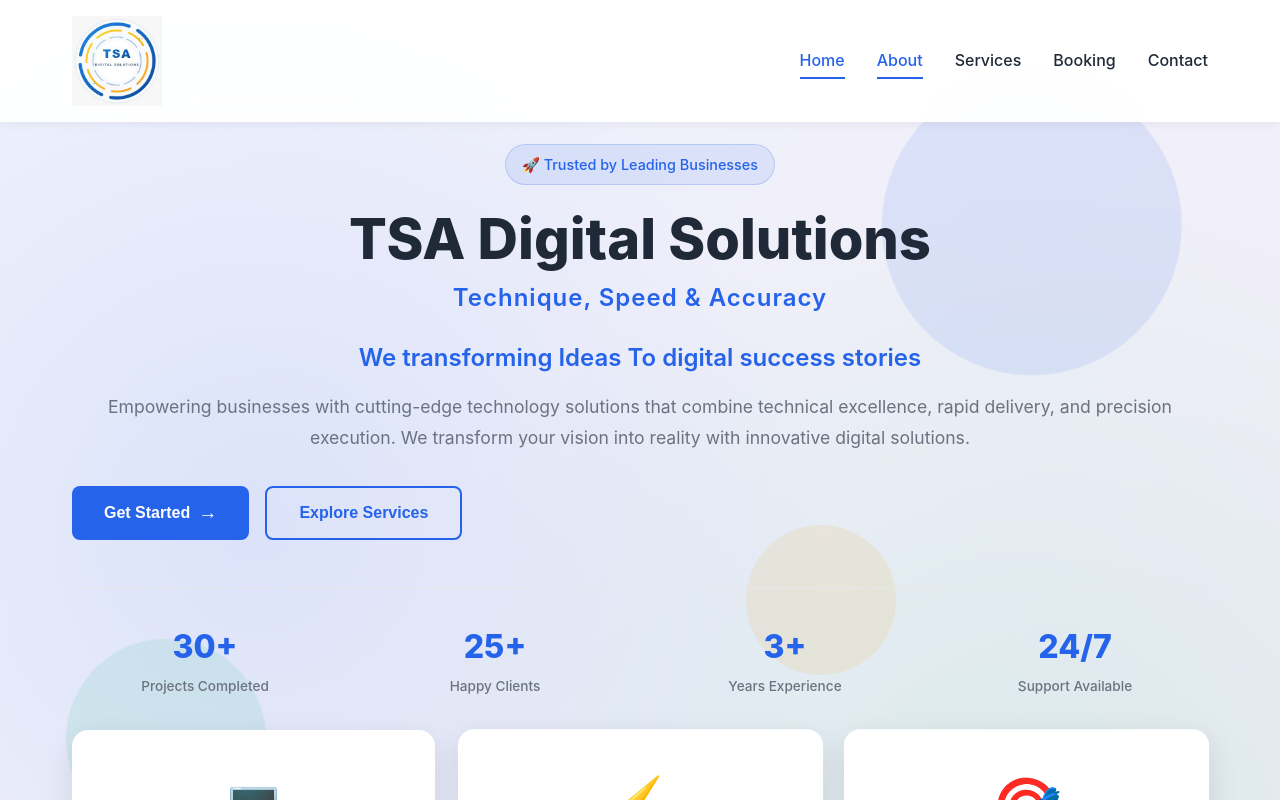
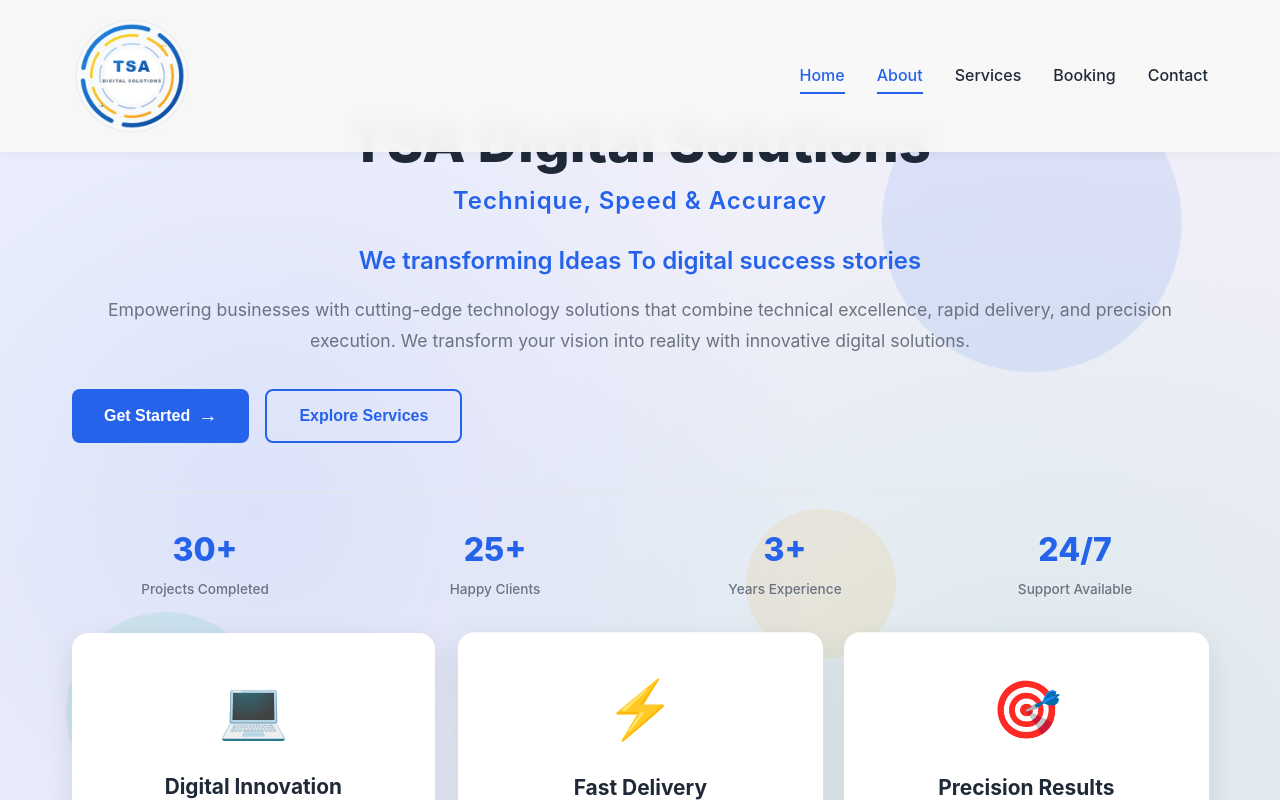
Before and after one commit to emmajulius/TSA-WEBSITE, a React (Vite) app in the folder Desktop/PROJECTSS/TSA_WEBSITE/: page / in a window 1280 px wide. Shown: the top 800 px of the page. Built offline with nearby package versions, Linux system fonts and the light colour scheme.

Commit message:
Remove hero badge, move hero section up, decrease header brightness, increase logo to 120px

```diff
--- a/Desktop/PROJECTSS/TSA_WEBSITE/src/components/Header.css
+++ b/Desktop/PROJECTSS/TSA_WEBSITE/src/components/Header.css
@@ -4,14 +4,14 @@
   left: 0;
   right: 0;
   z-index: 1000;
-  background: rgba(255, 255, 255, 0.95);
+  background: rgba(248, 248, 248, 0.95);
   backdrop-filter: blur(10px);
   transition: all 0.3s ease;
   box-shadow: 0 2px 10px rgba(0, 0, 0, 0.05);
 }
 
 .header.scrolled {
-  background: rgba(255, 255, 255, 0.98);
+  background: rgba(245, 245, 245, 0.98);
   box-shadow: 0 4px 20px rgba(0, 0, 0, 0.1);
 }
 
@@ -30,7 +30,7 @@
 }
 
 .logo-image {
-  height: 90px;
+  height: 120px;
   width: auto;
   object-fit: contain;
   display: block;
--- a/Desktop/PROJECTSS/TSA_WEBSITE/src/components/Hero.css
+++ b/Desktop/PROJECTSS/TSA_WEBSITE/src/components/Hero.css
@@ -1,10 +1,11 @@
 .hero {
   min-height: 100vh;
   display: flex;
-  align-items: center;
+  align-items: flex-start;
   position: relative;
   overflow: hidden;
   padding-top: 80px;
+  padding-bottom: 4rem;
 }
 
 .hero-background {
@@ -95,7 +96,7 @@
 .hero-content {
   max-width: 1200px;
   margin: 0 auto;
-  padding: 4rem 2rem;
+  padding: 2rem 2rem 4rem 2rem;
   display: flex;
   flex-direction: column;
   gap: 3rem;
--- a/Desktop/PROJECTSS/TSA_WEBSITE/src/components/Hero.jsx
+++ b/Desktop/PROJECTSS/TSA_WEBSITE/src/components/Hero.jsx
@@ -30,9 +30,6 @@ const Hero = () => {
       </div>
       <div className="hero-content">
         <div className={`hero-text ${isVisible ? 'fade-in-up' : ''}`}>
-          <div className="hero-badge">
-            <span>🚀 Trusted by Leading Businesses</span>
-          </div>
           <h1 className="hero-title">
             <span className="hero-title-main">TSA Digital Solutions</span>
             <span className="hero-title-sub">Technique, Speed & Accuracy</span>
```
